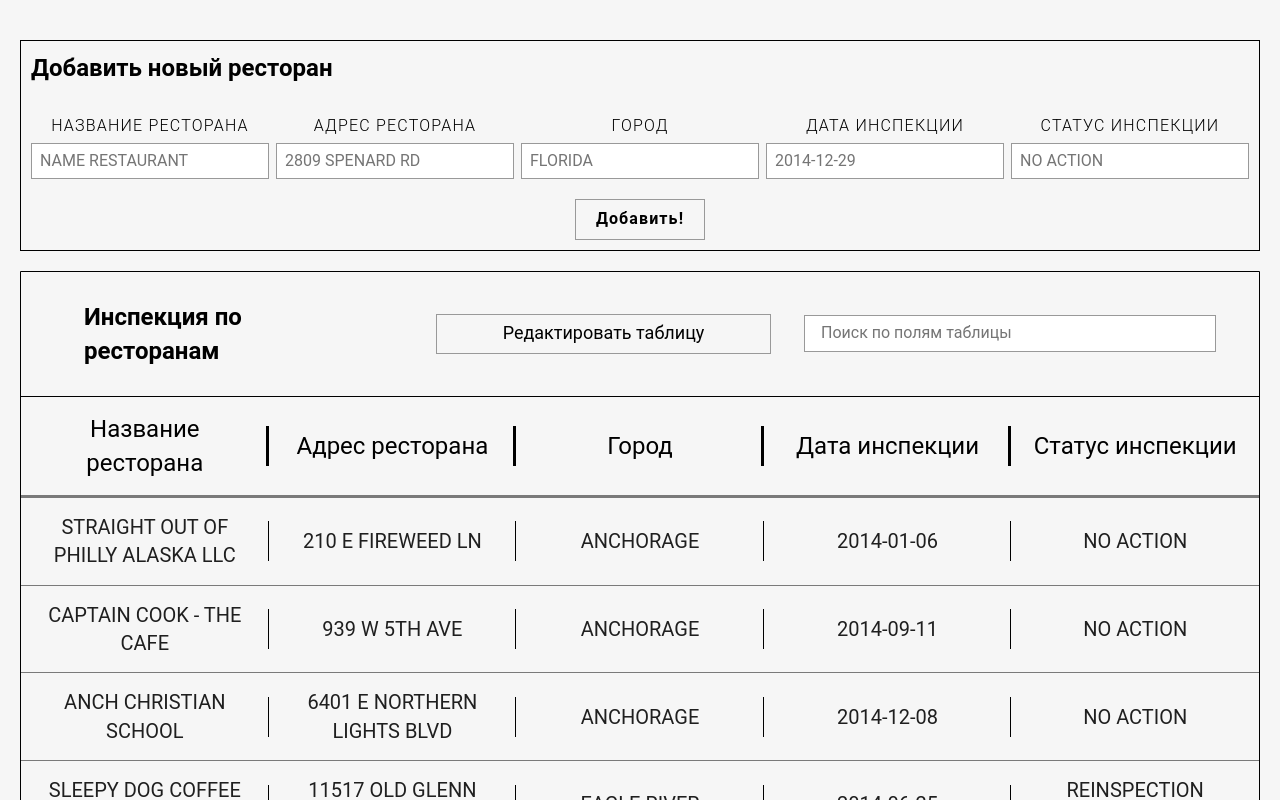
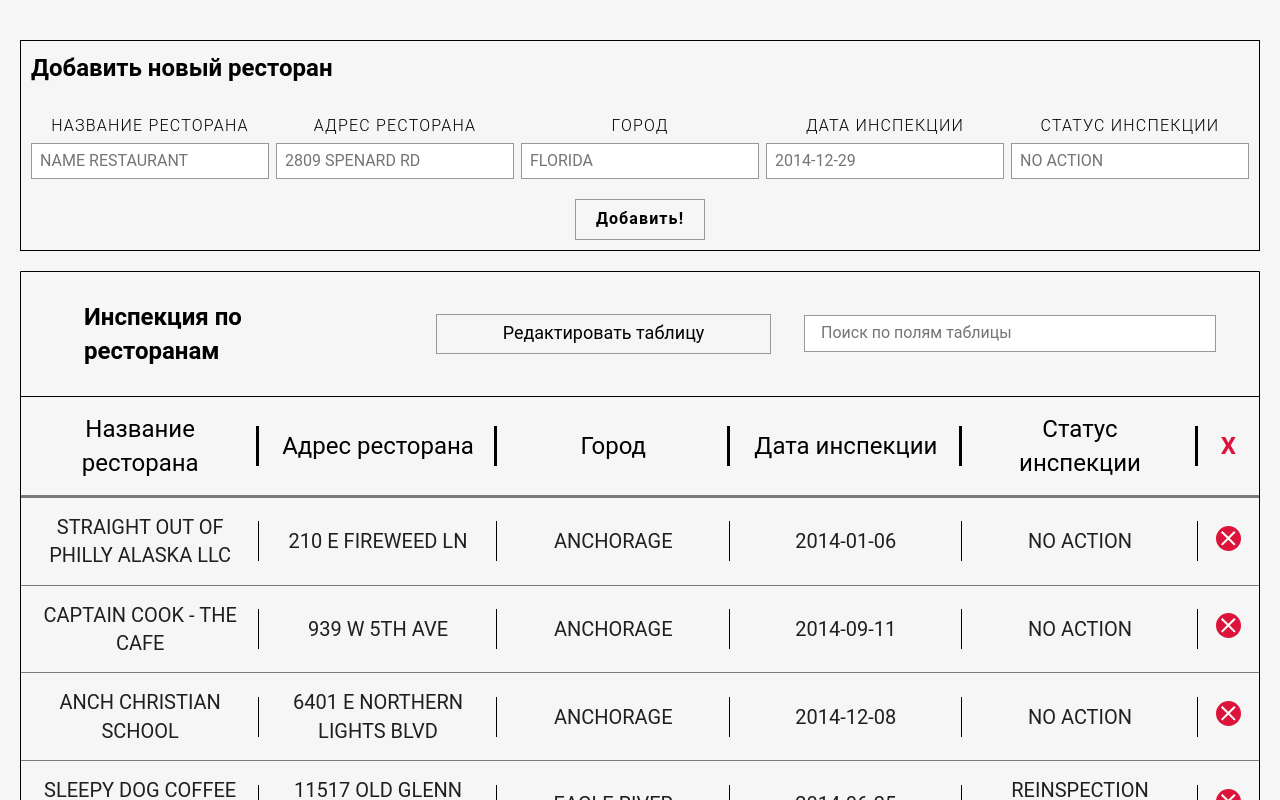
Before and after one commit to smysov/table, a Vue app: page / in a window 1280 px wide. Shown: the top 800 px of the page. Built offline with nearby package versions, Linux system fonts and the light colour scheme.

Commit message:
feat: implemented the deleting info about restaurants

```diff
--- a/src/components/Restaurants.vue
+++ b/src/components/Restaurants.vue
@@ -1,6 +1,6 @@
 <template>
   <tbody>
-    <tr v-for="restaurant of restaurants" :key="restaurant._id.$oid">
+    <tr v-for="(restaurant, index) of restaurants" :key="restaurant._id.$oid">
       <td class="table-info__descripthion">
         {{ restaurant.business_name }}
       </td>
@@ -16,6 +16,13 @@
       <td class="table-info__descripthion">
         {{ restaurant.inspection_description }}
       </td>
+      <td class="table-info__descripthion">
+        <button
+          @click="deleteInfo(index)"
+          class="table-info__hide"
+          aria-label="Скрыть"
+        ></button>
+      </td>
     </tr>
   </tbody>
 </template>
@@ -26,7 +33,12 @@ export default {
   props: {
     restaurants: {
       type: Array,
-      default: () => [],
+      default: () => ([]),
+    },
+  },
+  methods: {
+    deleteInfo(index) {
+      this.$emit('deleteInfo', index);
     },
   },
 };
--- a/src/components/Table.vue
+++ b/src/components/Table.vue
@@ -1,6 +1,5 @@
 <template>
   <div class="table-wrapper">
-    <!-- <header-opportunities /> -->
     <header-opportunities
       @onShowParameters="onShowParameters"
       @search="search = $event"
@@ -11,7 +10,7 @@
       <!--Header-->
       <table-header />
       <!--Body-->
-      <restaurants :restaurants="searchByParameters" />
+      <restaurants :restaurants="searchByParameters" @deleteInfo="deleteInfo" />
       <!--Footer-->
       <table-footer :restaurants="searchByParameters" />
     </table>
@@ -39,7 +38,7 @@ export default {
   props: {
     restaurants: {
       type: Array,
-      default: () => [],
+      default: () => ([]),
     },
   },
   computed: {
@@ -77,6 +76,9 @@ export default {
     onShowParameters() {
       this.isShowParameters = !this.isShowParameters;
     },
+    deleteInfo(index) {
+      this.restaurants.splice(index, 1);
+    },
   },
 };
 </script>
@@ -105,6 +107,11 @@ export default {
     color: #000;
     border-top: 1px solid rgba(0, 0, 0, 1);
     border-bottom: 3px solid rgba(0, 0, 0, 0.5);
+
+    &_delete {
+      font-weight: 700;
+      color: crimson;
+    }
 
     &::before {
       position: absolute;
@@ -151,5 +158,18 @@ export default {
     text-align: right;
     padding: 10px 30px 10px 0;
   }
+
+  &__hide {
+    position: relative;
+    height: 25px;
+    width: 25px;
+    border: none;
+    border-radius: 50%;
+    background: url(../assets/images/cross-hide.svg) center center no-repeat;
+    background-color: crimson;
+    cursor: pointer;
+    outline-color: crimson;
+    outline-offset: 3px;
+  }
 }
 </style>
--- a/src/components/TableHeader.vue
+++ b/src/components/TableHeader.vue
@@ -16,6 +16,9 @@
       <th class="table-info__title">
         Статус инспекции
       </th>
+      <th class="table-info__title table-info__title_delete">
+        X
+      </th>
     </tr>
   </thead>
 </template>
```
Also changed, not shown: src/assets/images/cross-hide.svg (added), src/assets/images/cross.svg (deleted).
